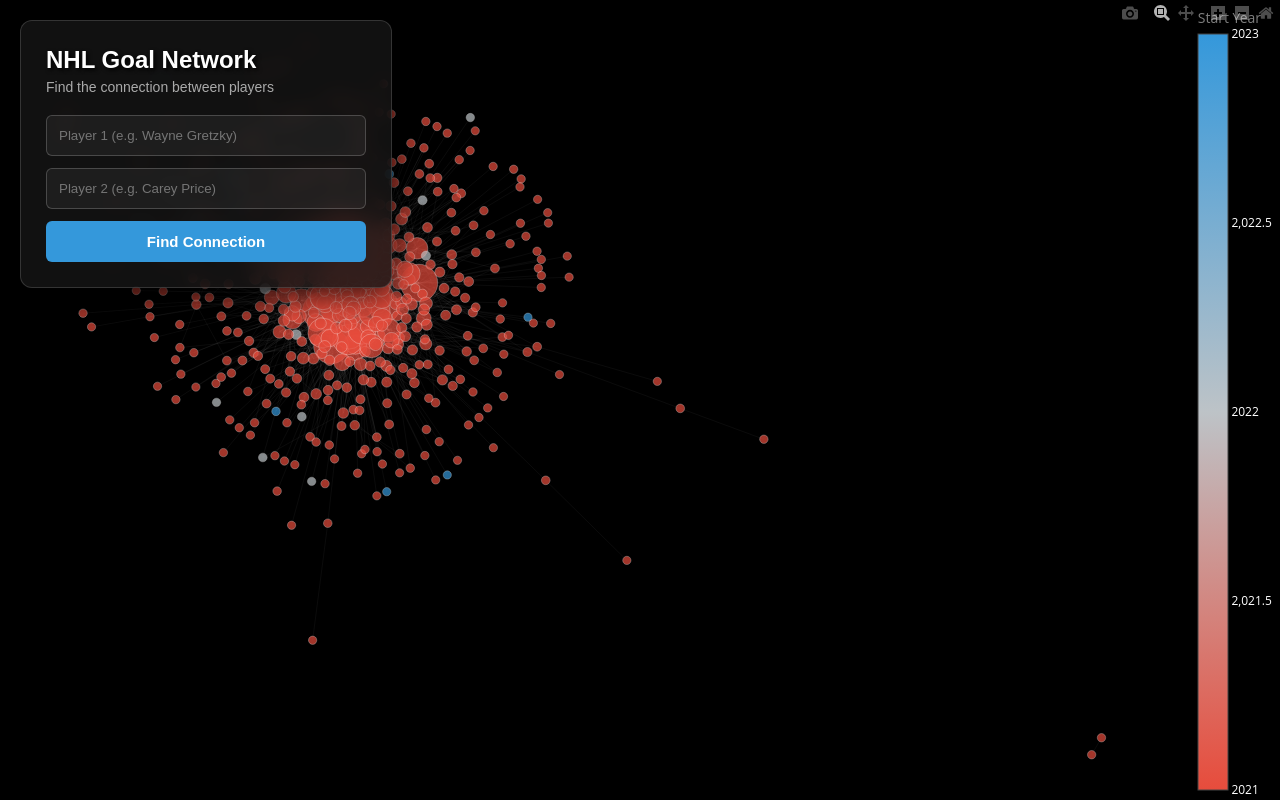
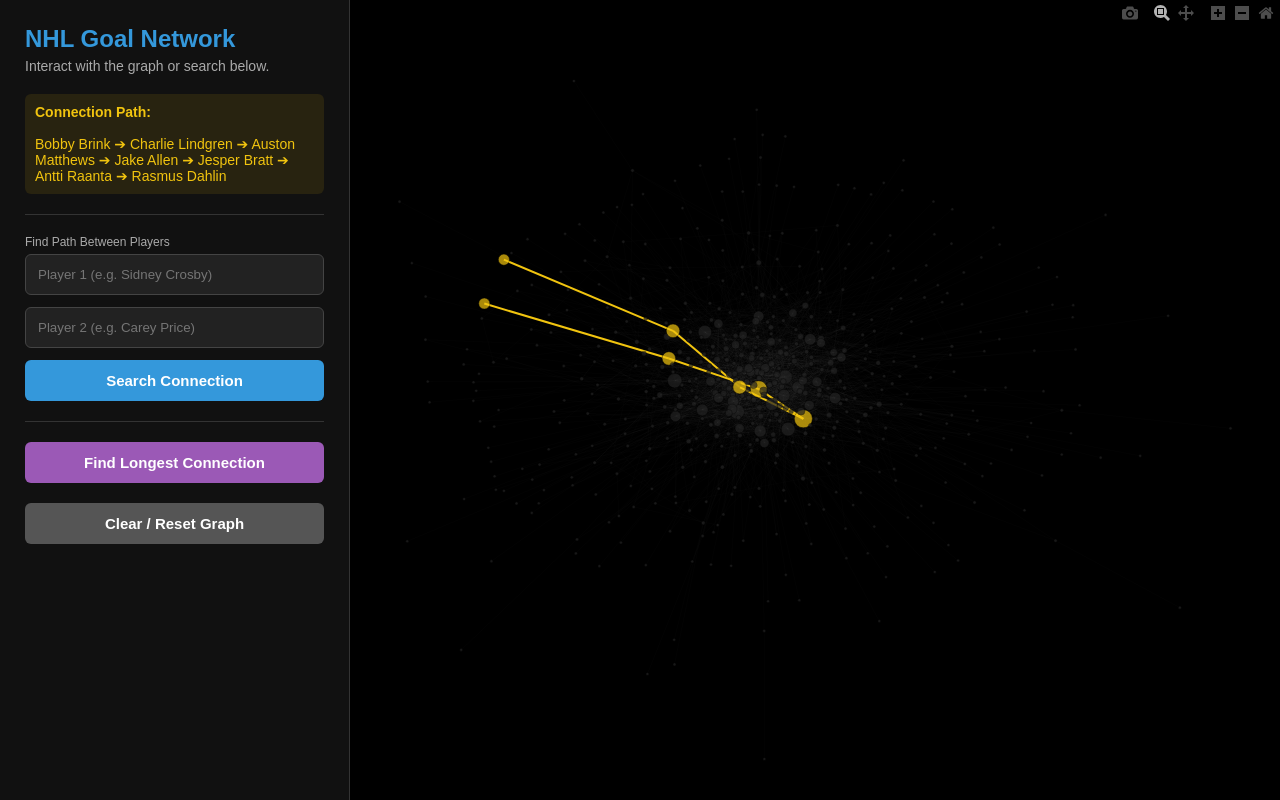
Before and after one commit to vincent2299/NHL-Goals-Network-Graph, a Flask app: page /?longest=true in a window 1280 px wide. Run offline with Flask 3, Linux system fonts and the light colour scheme; some libraries are stand-ins or nearby versions.

Commit message:
UI updates, adding find longest path, and inspect player.

```diff
--- a/app.py
+++ b/app.py
@@ -3,28 +3,44 @@
 import networkx as nx
 import plotly.graph_objects as go
 import math
+import random
 
 app = Flask(__name__)
 
 G = nx.Graph()
 pos = None
+longest_path_global =[]
+
+def find_approximate_longest_path(graph):
+    """ Super fast algorithm to find the longest chain in the network """
+    try:
+        largest_cc = max(nx.connected_components(graph), key=len)
+        subgraph = graph.subgraph(largest_cc)
+
+        # 2-BFS Approximation: Pick a random node, find the furthest node from it.
+        # Then find the furthest node from THAT node.
+        start_node = random.choice(list(largest_cc))
+        furthest_from_start = max(nx.single_source_shortest_path_length(subgraph, start_node).items(), key=lambda x: x[1])[0]
+
+        longest_path_dict = nx.single_source_shortest_path(subgraph, furthest_from_start)
+        furthest_node = max(longest_path_dict.keys(), key=lambda k: len(longest_path_dict[k]))
+        return longest_path_dict[furthest_node]
+    except:
+        return[]
 
 def initialize_data():
-    global G, pos
+    global G, pos, longest_path_global
     print("1. Loading Master API Dataset...")
 
     try:
         df_raw = pd.read_csv('api_master_goals.csv')
     except FileNotFoundError:
-        print("ERROR: You need to run 'python build_dataset.py' first!")
+        print("ERROR: 'api_master_goals.csv' not found. Run the scraper first!")
         return
 
     print("2. Grouping matchups...")
-    # Group by Shooter/Goalie to get total goals
     df = df_raw.groupby(['Shooter', 'Goalie', 'Shooter_Year', 'Goalie_Year']).size().reset_index(name='Goals')
-
-    # Grab top 2000 matchups so the browser remains smooth
-    df = df.sort_values(by='Goals', ascending=False).head(2000)
+    df = df.sort_values(by='Goals', ascending=False).head(2500)
 
     print("3. Building NetworkX graph...")
     for _, row in df.iterrows():
@@ -42,40 +58,57 @@
         G.add_edge(shooter, goalie, weight=goals)
 
     print("4. Calculating Physics (Spreading out nodes)...")
-    # k=1.5 forces them far apart
-    pos = nx.spring_layout(G, k=1.5, iterations=150, seed=42)
+    # Increased k to 2.0 to force nodes further apart
+    pos = nx.spring_layout(G, k=2.0, iterations=150, seed=42)
+
+    print("5. Calculating Longest Connection...")
+    longest_path_global = find_approximate_longest_path(G)
+
     print("--- READY! ---")
 
-def create_plotly_html(search_path=None):
-    edge_x, edge_y = [], []
-    path_edge_x, path_edge_y = [],[]
+def create_plotly_html(search_path=None, clicked_node=None):
+    edge_x, edge_y = [],[]
+    highlight_edge_x, highlight_edge_y = [],[]
 
+    # Determine edges to highlight
     path_edges =[]
     if search_path:
         for i in range(len(search_path)-1):
             path_edges.append((search_path[i], search_path[i+1]))
             path_edges.append((search_path[i+1], search_path[i]))
 
+    clicked_neighbors =[]
+    if clicked_node and G.has_node(clicked_node):
+        clicked_neighbors = list(G.neighbors(clicked_node))
+
     for edge in G.edges():
         x0, y0 = pos[edge[0]]
         x1, y1 = pos[edge[1]]
-        if search_path and ((edge[0], edge[1]) in path_edges or (edge[1], edge[0]) in path_edges):
-            path_edge_x.extend([x0, x1, None])
-            path_edge_y.extend([y0, y1, None])
+
+        is_search_edge = search_path and ((edge[0], edge[1]) in path_edges or (edge[1], edge[0]) in path_edges)
+        is_clicked_edge = clicked_node and (edge[0] == clicked_node or edge[1] == clicked_node)
+
+        if is_search_edge or is_clicked_edge:
+            highlight_edge_x.extend([x0, x1, None])
+            highlight_edge_y.extend([y0, y1, None])
         else:
             edge_x.extend([x0, x1, None])
             edge_y.extend([y0, y1, None])
 
-    traces =[go.Scatter(x=edge_x, y=edge_y, line=dict(width=0.3, color='rgba(255, 255, 255, 0.15)'), hoverinfo='none', mode='lines')]
-    if search_path:
-        traces.append(go.Scatter(x=path_edge_x, y=path_edge_y, line=dict(width=4, color='#f1c40f'), hoverinfo='none', mode='lines'))
+    # Background edges (Ultra thin and faint to prevent clumping)
+    traces =[go.Scatter(x=edge_x, y=edge_y, line=dict(width=0.15, color='rgba(255, 255, 255, 0.1)'), hoverinfo='none', mode='lines')]
 
-    node_x, node_y, node_text, node_sizes, node_colors = [],[], [], [], []
+    # Highlighted edges
+    if search_path or clicked_node:
+        traces.append(go.Scatter(x=highlight_edge_x, y=highlight_edge_y, line=dict(width=2, color='#f1c40f'), hoverinfo='none', mode='lines'))
+
+    node_x, node_y, node_text, node_sizes, node_colors, custom_data = [], [], [], [], [], []
     max_goals = max([G.nodes[n]['total_goals'] for n in G.nodes()]) if G.nodes() else 1
 
     for node in G.nodes():
         node_x.append(pos[node][0])
         node_y.append(pos[node][1])
+        custom_data.append(node) # Used for JS Click Events
 
         role = G.nodes[node]['role']
         goals = G.nodes[node]['total_goals']
@@ -88,40 +121,58 @@
             f"<span style='color:#aaaaaa;'>Goals Involved:</span> {goals}"
         )
 
-        base_size = 8 + (goals / max_goals) * 30
+        # DRASTICALLY REDUCED SIZING: Min 3px, Max 15px
+        base_size = 3 + (goals / max_goals) * 12
 
-        if search_path and node in search_path:
-            node_colors.append('#f1c40f')
-            node_sizes.append(base_size + 15)
-        elif search_path:
-            node_colors.append('#333333')
-            node_sizes.append(base_size)
+        # State 1: Search Path Active
+        if search_path:
+            if node in search_path:
+                node_colors.append('#f1c40f')  # Gold
+                node_sizes.append(base_size + 8)
+            else:
+                node_colors.append('#222222')  # Super Dim
+                node_sizes.append(base_size)
+
+        # State 2: Clicked Node Active
+        elif clicked_node:
+            if node == clicked_node:
+                node_colors.append('#f1c40f')  # Gold
+                node_sizes.append(base_size + 10)
+            elif node in clicked_neighbors:
+                node_colors.append('#ffffff')  # White for neighbors
+                node_sizes.append(base_size + 4)
+            else:
+                node_colors.append('#222222')  # Super Dim
+                node_sizes.append(base_size)
+
+        # State 3: Default View
         else:
             node_colors.append(start_year)
             node_sizes.append(base_size)
 
-    # Gradient: Red (Early) to Blue (Recent)
-    red_to_blue_scale = [[0.0, '#e74c3c'],  # Red
-        [0.5, '#bdc3c7'],  # Greyish-white
+    # Red (Early) to Blue (Recent) Gradient
+    red_to_blue_scale = [
+        [0.0, '#e74c3c'],  # Red[0.5, '#bdc3c7'],  # Greyish
         [1.0, '#3498db']   # Blue
     ]
 
-    if search_path:
-        marker_config = dict(color=node_colors, size=node_sizes, line=dict(width=1, color='black'))
+    if search_path or clicked_node:
+        marker_config = dict(color=node_colors, size=node_sizes, line=dict(width=0.5, color='black'))
     else:
         marker_config = dict(
             showscale=True, colorscale=red_to_blue_scale, color=node_colors, size=node_sizes,
-            line=dict(width=1, color='rgba(255,255,255,0.4)'),
-            colorbar=dict(title=dict(text="Start Year", font=dict(color="white")), tickfont=dict(color="white"))
+            line=dict(width=0.5, color='rgba(0,0,0,0.8)'),
+            colorbar=dict(title=dict(text="Debut Year", font=dict(color="white")), tickfont=dict(color="white"))
         )
 
     node_trace = go.Scatter(
         x=node_x, y=node_y, mode='markers', hoverinfo='text', text=node_text, marker=marker_config,
+        customdata=custom_data, # Hidden data used by JS to know who was clicked
         hoverlabel=dict(bgcolor="rgba(20,20,20,0.9)", font_size=14, bordercolor="rgba(255,255,255,0.5)")
     )
     traces.append(node_trace)
 
-    # Cleaned up the Modebar UI
+    # Clean Modebar
     plotly_config = {
         'displayModeBar': True,
         'displaylogo': False,
@@ -129,9 +180,10 @@
         'modeBarButtonsToRemove': ['lasso2d', 'select2d', 'autoScale2d']
     }
 
+    # Added top margin (t=40) so the Modebar doesn't overlap the plot area
     fig = go.Figure(data=traces, layout=go.Layout(
         showlegend=False, hovermode='closest', plot_bgcolor='black', paper_bgcolor='black', font=dict(color='white'),
-        margin=dict(b=0, l=0, r=0, t=0), xaxis=dict(showgrid=False, zeroline=False, showticklabels=False),
+        margin=dict(b=0, l=0, r=0, t=40), xaxis=dict(showgrid=False, zeroline=False, showticklabels=False),
         yaxis=dict(showgrid=False, zeroline=False, showticklabels=False)
     ))
 
@@ -141,9 +193,15 @@
 def home():
     p1 = request.args.get('p1')
     p2 = request.args.get('p2')
-    path, error_msg = None, None
+    get_longest = request.args.get('longest')
+    clicked_node = request.args.get('clicked')
 
-    if p1 and p2:
+    path = None
+    error_msg = None
+
+    if get_longest == 'true':
+        path = longest_path_global
+    elif p1 and p2:
         try:
             path = nx.shortest_path(G, source=p1, target=p2)
         except nx.NetworkXNoPath:
@@ -151,7 +209,8 @@
         except nx.NodeNotFound:
             error_msg = "One of those players is not in this dataset. Check spelling!"
 
-    return render_template('index.html', graph_html=create_plotly_html(search_path=path), error=error_msg, path=path)
+    graph_html_snippet = create_plotly_html(search_path=path, clicked_node=clicked_node)
+    return render_template('index.html', graph_html=graph_html_snippet, error=error_msg, path=path, clicked=clicked_node)
 
 if __name__ == '__main__':
     initialize_data()
--- a/templates/index.html
+++ b/templates/index.html
@@ -4,7 +4,7 @@
     <meta charset="UTF-8">
     <title>NHL Goal Network</title>
     <style>
-        /* Force true full screen */
+        /* Modern Flexbox Layout */
         body, html {
             margin: 0;
             padding: 0;
@@ -14,54 +14,47 @@
             color: white;
             font-family: Arial, sans-serif;
             overflow: hidden;
+            display: flex; /* UI on left, Graph on right */
         }
 
-        /* The Plotly graph takes up the whole screen behind the UI */
-        .graph-container {
-            width: 100vw;
+        /* Fixed Sidebar on the Left */
+        .sidebar {
+            width: 350px;
+            min-width: 350px;
             height: 100vh;
-            position: absolute;
-            top: 0;
-            left: 0;
-            z-index: 1;
+            background: #111;
+            padding: 25px;
+            box-sizing: border-box;
+            border-right: 1px solid #333;
+            overflow-y: auto;
+            z-index: 10;
         }
 
-        /* Sleek UI overlay for the search box */
-        .ui-panel {
-            position: absolute;
-            top: 20px;
-            left: 20px;
-            z-index: 10;
-            background: rgba(20, 20, 20, 0.85);
-            backdrop-filter: blur(10px);
-            padding: 25px;
-            border-radius: 12px;
-            border: 1px solid rgba(255, 255, 255, 0.15);
-            box-shadow: 0 8px 32px rgba(0,0,0,0.8);
-            width: 320px;
+        /* The Graph takes up the remaining space */
+        .graph-container {
+            flex-grow: 1;
+            height: 100vh;
+            position: relative;
         }
 
-        h1 { margin: 0 0 5px 0; font-size: 24px; text-shadow: 2px 2px 4px #000; }
+        h1 { margin: 0 0 5px 0; font-size: 24px; color: #3498db; }
         p.subtitle { margin: 0 0 20px 0; font-size: 14px; color: #aaaaaa; }
 
-        /* Search Inputs */
+        /* Forms and Buttons */
         input {
-            width: 92%;
+            width: 100%;
             padding: 12px;
             margin-bottom: 12px;
-            background: rgba(255,255,255,0.05);
-            border: 1px solid rgba(255,255,255,0.2);
+            background: #222;
+            border: 1px solid #444;
             color: white;
             border-radius: 6px;
+            box-sizing: border-box;
             outline: none;
         }
-        input:focus {
-            border-color: #3498db;
-            background: rgba(255,255,255,0.1);
-        }
+        input:focus { border-color: #3498db; background: #2a2a2a; }
 
-        /* Search Button */
-        button {
+        button, .action-btn {
             width: 100%;
             padding: 12px;
             background: #3498db;
@@ -70,62 +63,96 @@
             border-radius: 6px;
             cursor: pointer;
             font-weight: bold;
-            transition: 0.2s;
             font-size: 15px;
-        }
-        button:hover { background: #2980b9; }
-
-        /* Dynamic Messages (Error / Success) */
-        .error { color: #e74c3c; font-size: 14px; margin-top: 15px; background: rgba(231, 76, 60, 0.1); padding: 10px; border-radius: 6px;}
-        .success { color: #f1c40f; font-size: 14px; margin-top: 15px; background: rgba(241, 196, 15, 0.1); padding: 10px; border-radius: 6px;}
-
-        /* Reset View Button */
-        .reset-btn {
-            margin-top: 15px;
-            background: #555555;
-            text-decoration: none;
             display: block;
             text-align: center;
-            padding: 10px;
-            border-radius: 6px;
-            color: white;
-            font-weight: bold;
+            box-sizing: border-box;
+            text-decoration: none;
+            margin-bottom: 10px;
             transition: 0.2s;
         }
-        .reset-btn:hover { background: #777777; }
+        button:hover, .action-btn:hover { background: #2980b9; }
+
+        .longest-btn { background: #9b59b6; }
+        .longest-btn:hover { background: #8e44ad; }
+
+        .reset-btn { background: #555; margin-top: 20px; }
+        .reset-btn:hover { background: #777; }
+
+        .divider { height: 1px; background: #333; margin: 20px 0; }
+
+        /* Status Messages */
+        .error { color: #e74c3c; font-size: 14px; margin-bottom: 15px; background: rgba(231, 76, 60, 0.1); padding: 10px; border-radius: 6px;}
+        .success { color: #f1c40f; font-size: 14px; margin-bottom: 15px; background: rgba(241, 196, 15, 0.1); padding: 10px; border-radius: 6px;}
+        .info { color: #2ecc71; font-size: 14px; margin-bottom: 15px; background: rgba(46, 204, 113, 0.1); padding: 10px; border-radius: 6px;}
     </style>
 </head>
 <body>
 
-    <div class="ui-panel">
+    <div class="sidebar">
         <h1>NHL Goal Network</h1>
-        <p class="subtitle">Find the connection between players</p>
+        <p class="subtitle">Interact with the graph or search below.</p>
 
-        <!-- Search Form -->
-        <form method="GET" action="/">
-            <input type="text" name="p1" placeholder="Player 1 (e.g. Wayne Gretzky)" required>
-            <input type="text" name="p2" placeholder="Player 2 (e.g. Carey Price)" required>
-            <button type="submit">Find Connection</button>
-        </form>
-
-        <!-- Status Messages passed from Python -->
+        <!-- Status Messages -->
         {% if error %}
             <div class="error"><b>Error:</b> {{ error }}</div>
         {% endif %}
 
         {% if path %}
             <div class="success">
-                <b>Connection Found!</b><br><br>
+                <b>Connection Path:</b><br><br>
                 {{ path | join(' ➔ ') }}
             </div>
-            <a href="/" class="reset-btn">Clear Search</a>
         {% endif %}
+
+        {% if clicked %}
+            <div class="info">
+                <b>Viewing Player:</b><br>{{ clicked }}<br><br>
+                <i>Showing direct goal interactions.</i>
+            </div>
+        {% endif %}
+
+        <div class="divider"></div>
+
+        <form method="GET" action="/">
+            <label style="font-size: 12px; color: #aaa; margin-bottom: 5px; display:block;">Find Path Between Players</label>
+            <input type="text" name="p1" placeholder="Player 1 (e.g. Sidney Crosby)" required>
+            <input type="text" name="p2" placeholder="Player 2 (e.g. Carey Price)" required>
+            <button type="submit">Search Connection</button>
+        </form>
+
+        <div class="divider"></div>
+
+        <a href="/?longest=true" class="action-btn longest-btn">Find Longest Connection</a>
+        <a href="/" class="action-btn reset-btn">Clear / Reset Graph</a>
     </div>
 
-    <!-- The Plotly Graph gets injected here -->
     <div class="graph-container">
         {{ graph_html | safe }}
     </div>
 
+    <!-- JAVASCRIPT: Handles clicking on nodes -->
+    <script>
+        document.addEventListener("DOMContentLoaded", function() {
+            // Wait for Plotly to finish injecting into the DOM
+            var checkExist = setInterval(function() {
+                var plotDivs = document.getElementsByClassName('plotly-graph-div');
+                if (plotDivs.length > 0 && plotDivs[0].layout) {
+                    clearInterval(checkExist);
+                    var myPlot = plotDivs[0];
+
+                    // When a node is clicked, grab its hidden custom data (Player Name) and refresh the page
+                    myPlot.on('plotly_click', function(data){
+                        if(data.points.length > 0) {
+                            var customData = data.points[0].customdata;
+                            if(customData) {
+                                window.location.href = '/?clicked=' + encodeURIComponent(customData);
+                            }
+                        }
+                    });
+                }
+            }, 500);
+        });
+    </script>
 </body>
 </html>
```
